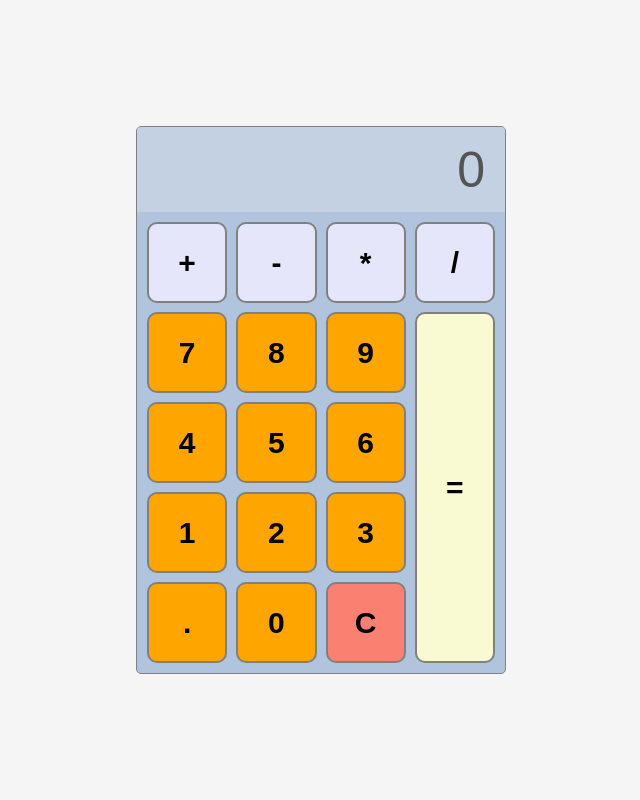
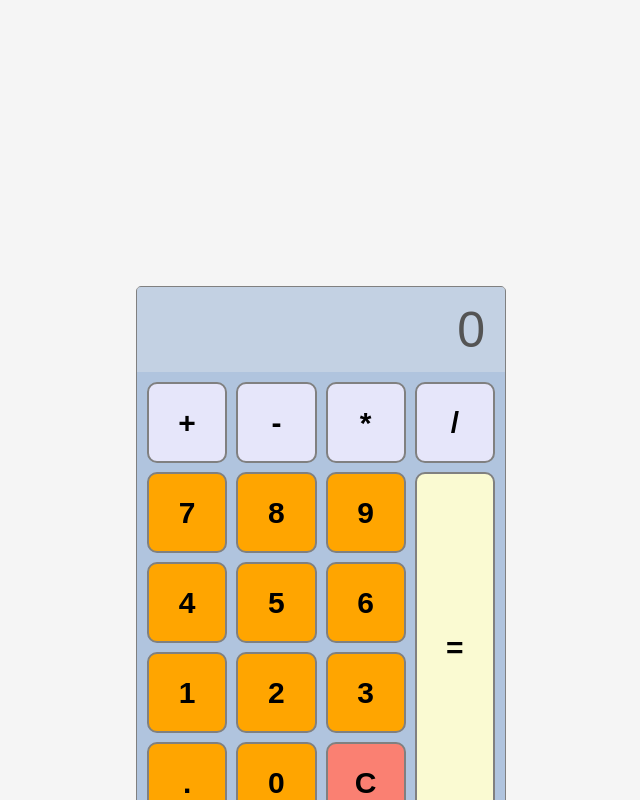
Before and after one commit to katmobilewriter/basic-calculator, a plain HTML site: page index.html in a window 1280 px wide. Shown: the whole page, without its empty margins (319-959 px from the left). Drawn offline with Linux system fonts and the light colour scheme.

Commit message:
Update index.css

```diff
--- a/index.css
+++ b/index.css
@@ -21,7 +21,7 @@
         border: 1px solid gray;
         border-radius: 5px;
         position: absolute;
-        top: 50%; /*placement of the calculator */
+        top: 70%; /*placement of the calculator */
         left: 50%;
         transform: translate(-50%, -50%); /*to make the calculator center on the page*/
         width: 370px;
```
